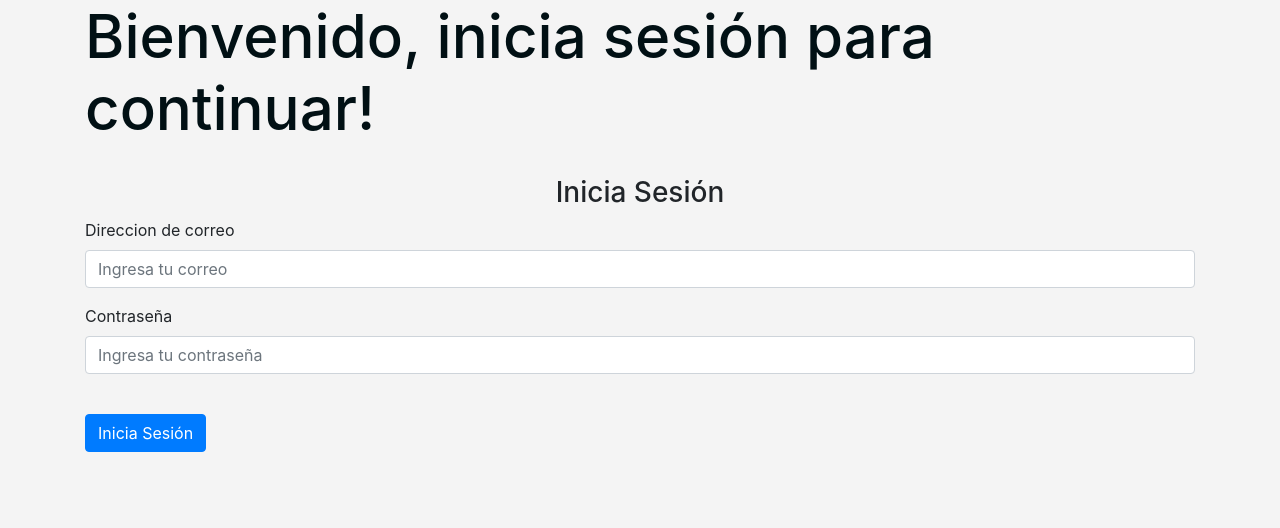
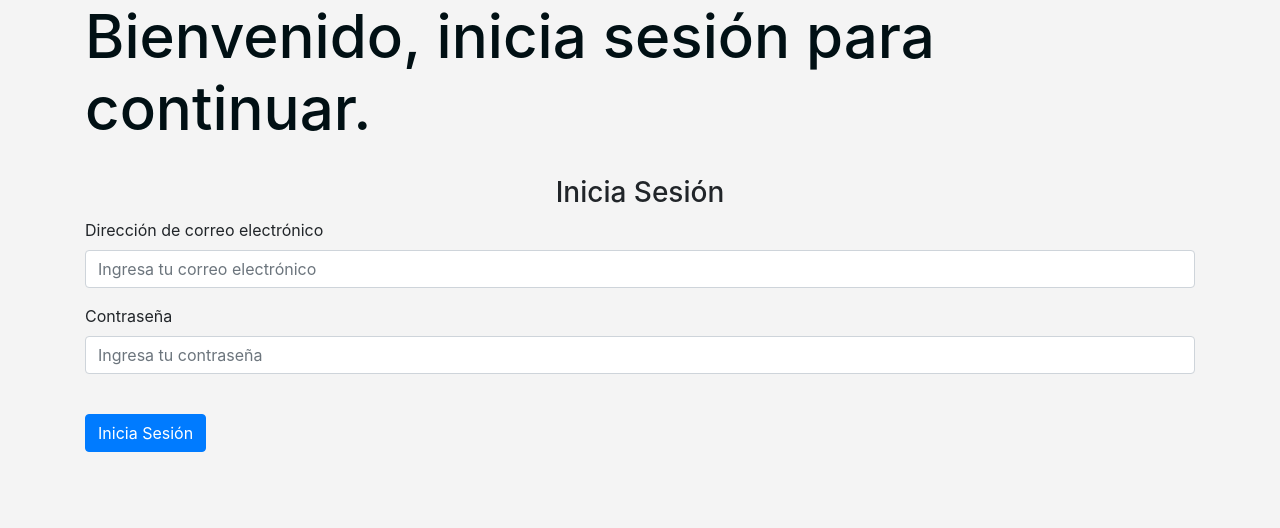
Before and after one commit to AlexisJMoranDev/PlayMetrics, a Flask app: page /login in a window 1280 px wide. Shown: the part 62-590 px from the top of the page. Run offline with Flask 3, Linux system fonts and the light colour scheme; some libraries are stand-ins or nearby versions.

Commit message:
Add files via upload

```diff
--- a/PlayMetrics 0.4/PlayMetrics/auth.py
+++ b/PlayMetrics 0.4/PlayMetrics/auth.py
@@ -19,13 +19,13 @@ def login():
         user = User.query.filter_by(email=email).first()
         if user:
             if check_password_hash(user.password, password):
-                flash('Usted se Loggeo con éxito!', category='success')
+                flash('Usted ingresó con éxito!', category='success')
                 login_user(user, remember=True)
                 return redirect(url_for('views.home'))
             else:
-                flash('Password incorrecta, Pruebe de nuevo', category='error')
+                flash('Contraseña incorrecta, Pruebe de nuevo', category='error')
         else:
-            flash('El email no existe.', category='error')
+            flash('El correo no existe.', category='error')
 
     return render_template('login.html', user=current_user)
 
@@ -51,7 +51,7 @@ def sign_up():
 
         #Mensajes para los usuarios registrados/por registrar, metodo flash
         if existing_user:
-            flash('El email ya existe.', category='error')
+            flash('El correo ya existe.', category='error')
         elif len(email) < 4:
             flash('El correo debe ser mayor a 3 caracteres.', category='error')
         elif len(first_name) < 2:
--- a/PlayMetrics 0.4/PlayMetrics/templates/home.html
+++ b/PlayMetrics 0.4/PlayMetrics/templates/home.html
@@ -27,7 +27,7 @@
         <p>- Apoyamos proyectos pequeños sin mucho presupuesto.</p>
         <p>- Buscamos orientar programadores y desarrolladores que desean alcanzar sus metas.</p>
         <p>- Nuestro modelo es constantemente alimentado con datos reales que refuerzan su aprendizaje.</p>
-        <p>- No almacenamos datos tuyos, todo es anonimo, por lo que tus proyectos estan seguros.</p>
+        <p>- No almacenamos datos tuyos, todo es anónimo, por lo que tus proyectos estan seguros.</p>
         <p>- Nuestro objetivo es apoyar a los desarrolladores.</p>
       </div>
     </div>
@@ -81,7 +81,7 @@
       <div class="col-md-4">
         <div class="tarjeta">
           <h3>Algoritmos</h3>
-          <p>PlayMetrics busca aprovechar al maximo determinados algoritmos que beneficien al proyecto tales como lo son algoritmos para inteligencia artificial, web develpment y bases de datos tales como:<br>*Regresión Lineal-Predicción de ventas.<br>*Regresión Logistica-Clasificacion de éxito o fracaso.<br>*Hashing criptográfico-Bases de datos relacionales.<br>*Control de flujo y validación determinística.<br>*Cálculo probabilístico.<br>*Scoring heurístico.</p>
+          <p>PlayMetrics busca aprovechar al máximo determinados algoritmos que beneficien al proyecto tales como lo son algoritmos para inteligencia artificial, web develpment y bases de datos tales como:<br>*Regresión Lineal-Predicción de ventas.<br>*Regresión Logística-Clasificación de éxito o fracaso.<br>*Hashing criptográfico-Bases de datos relacionales.<br>*Control de flujo y validación determinística.<br>*Cálculo probabilístico.<br>*Scoring heurístico.</p>
         </div>
       </div>
 
--- a/PlayMetrics 0.4/PlayMetrics/templates/login.html
+++ b/PlayMetrics 0.4/PlayMetrics/templates/login.html
@@ -1,18 +1,18 @@
 {% extends "base.html" %} {% block title %}Login{% endblock %}{% block
 content %}
-<h1>Bienvenido, inicia sesión para continuar!</h1>
+<h1>Bienvenido, inicia sesión para continuar.</h1>
 <br/>
 <form method="POST">
     <!-- Formulario para loggear usuario -->
     <h3 align="center">Inicia Sesión</h3>
     <div class="form-group">
-        <label for="email">Direccion de correo</label>
+        <label for="email">Dirección de correo electrónico</label>
         <input
         type="email"
         class="form-control"
         id="email"
         name="email"
-        placeholder="Ingresa tu correo"
+        placeholder="Ingresa tu correo electrónico"
     />
     </div>
     <div class="form-group">
--- a/PlayMetrics 0.4/PlayMetrics/templates/sing_up.html
+++ b/PlayMetrics 0.4/PlayMetrics/templates/sing_up.html
@@ -5,13 +5,13 @@ content %}
     <!-- Formulario para registrar usuario -->
     <h3 align="center">Registrate en nuestra web</h3>
     <div class="form-group">
-        <label for="email">Direccion de correo</label>
+        <label for="email">Dirección de correo</label>
         <input
         type="email"
         class="form-control"
         id="email"
         name="email"
-        placeholder="Ingresa tu correo electronico"
+        placeholder="Ingresa tu correo electrónico"
     />
     </div>
     <div class="form-group">
```
Also changed, not shown: PlayMetrics 0.4/instance/database.db.
